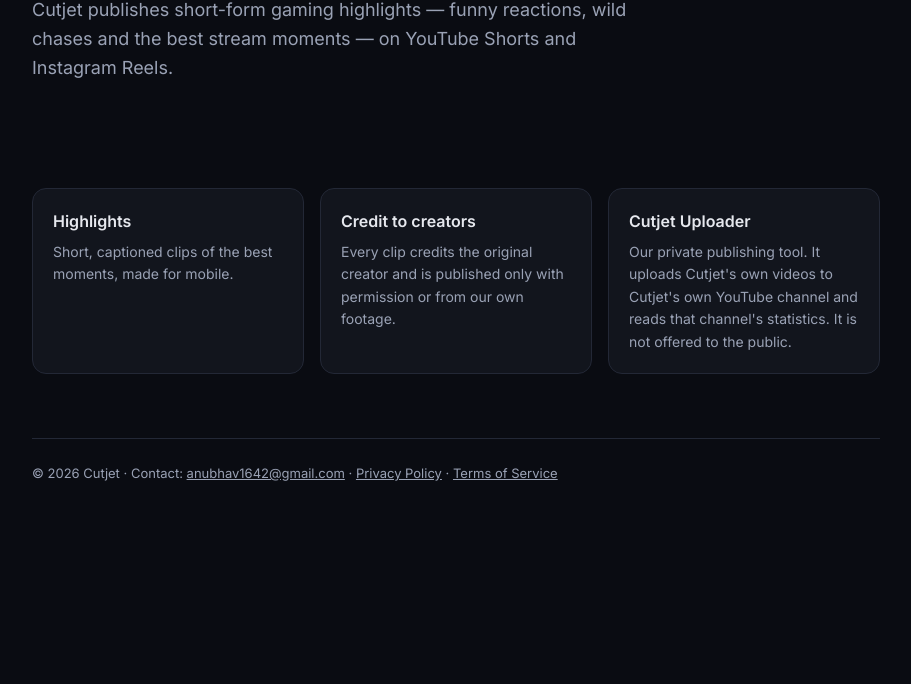
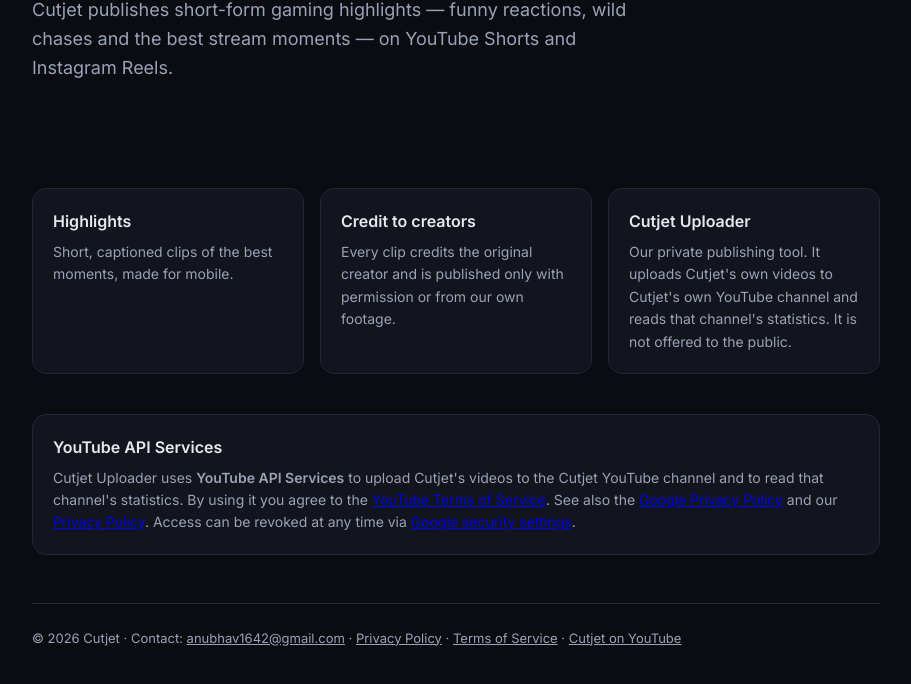
Before and after one commit to cutjet/cutjet.github.io, a plain HTML site: page index.html in a window 1280 px wide. Shown: the part 320-1004 px from the top of the page, without its empty margins (184-1095 px from the left). Before the commit the page ends 844 px from the top, so only its background shows below. Drawn offline with Linux system fonts and the light colour scheme.

Commit message:
Add files via upload

```diff
--- a/index.html
+++ b/index.html
@@ -50,9 +50,20 @@
     <div class="card"><h3>Cutjet Uploader</h3><p>Our private publishing tool. It uploads Cutjet's own videos to Cutjet's own YouTube channel and reads that channel's statistics. It is not offered to the public.</p></div>
   </section>
 
+  <section class="card" style="margin:-24px 0 48px">
+    <h3>YouTube API Services</h3>
+    <p>Cutjet Uploader uses <b>YouTube API Services</b> to upload Cutjet's videos to the Cutjet YouTube channel and to
+      read that channel's statistics. By using it you agree to the
+      <a href="https://www.youtube.com/t/terms">YouTube Terms of Service</a>. See also the
+      <a href="https://policies.google.com/privacy">Google Privacy Policy</a> and our
+      <a href="privacy.html">Privacy Policy</a>. Access can be revoked at any time via
+      <a href="https://security.google.com/settings/security/permissions">Google security settings</a>.</p>
+  </section>
+
   <footer>
     © 2026 Cutjet · Contact: <a href="mailto:anubhav1642@gmail.com">anubhav1642@gmail.com</a> ·
-    <a href="privacy.html">Privacy Policy</a> · <a href="terms.html">Terms of Service</a>
+    <a href="privacy.html">Privacy Policy</a> · <a href="terms.html">Terms of Service</a> ·
+    <a href="https://www.youtube.com/@cutjet">Cutjet on YouTube</a>
   </footer>
 </div>
 </body>
```
